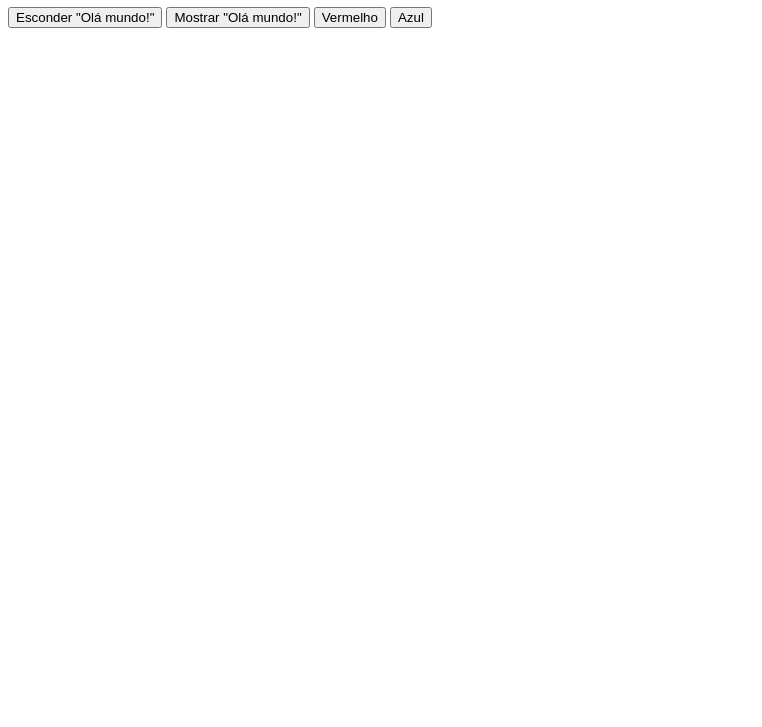
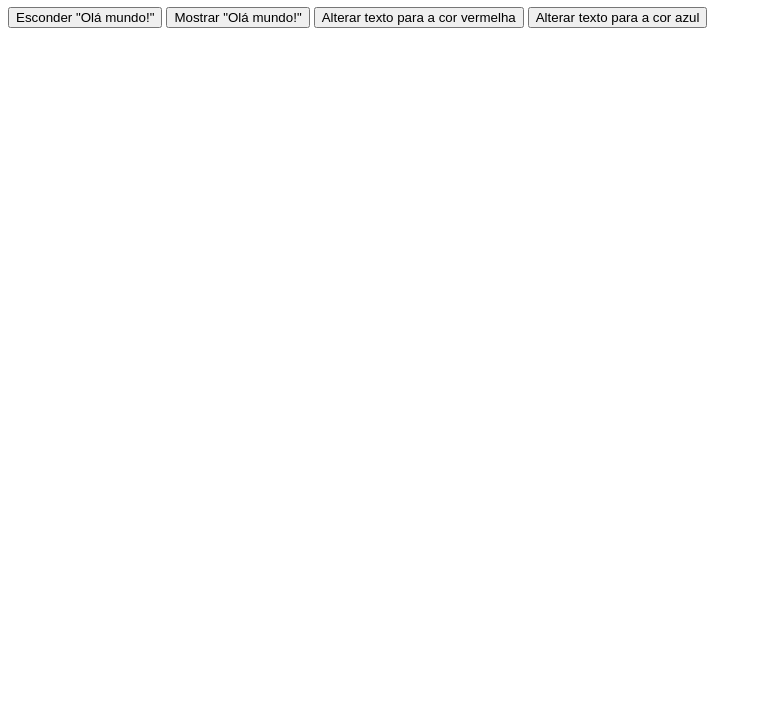
Before and after one commit to GustavoHenriqueAlves/Curso-Javascript-e-jQuery-para-Iniciantes-, a plain HTML site: page index.html in a window 1280 px wide. Shown: the part 73-800 px from the top of the page, without its empty margins (0-762 px from the left). Drawn offline with nearby package versions, Linux system fonts and the light colour scheme.

Commit message:
Leve alteraçao nos textos dos botoes e inserçao de um span para receber uma mensagem ao alterar a cor do h1

```diff
--- a/index.html
+++ b/index.html
@@ -11,8 +11,9 @@
     <h1> Olá mundo! </h1>
     <button id="esconder"> Esconder "Olá mundo!" </button>
     <button id="mostrar"> Mostrar "Olá mundo!" </button>
-    <button id="vermelho"> Vermelho </button>
-    <button id="azul"> Azul </button>
+    <button id="vermelho"> Alterar texto para a cor vermelha </button>
+    <button id="azul"> Alterar texto para a cor azul </button>
+    <span></span>
     <script src="https://ajax.googleapis.com/ajax/libs/jquery/3.5.1/jquery.min.js"> </script>
     <script src="script.js"> </script>
 </body>
```
